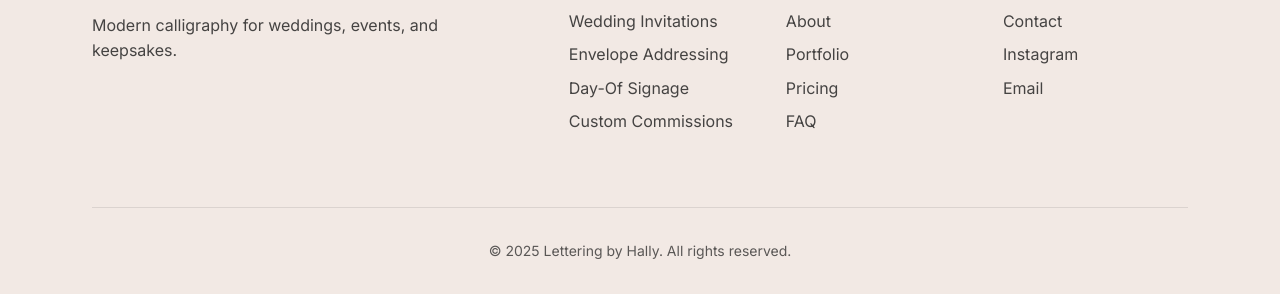
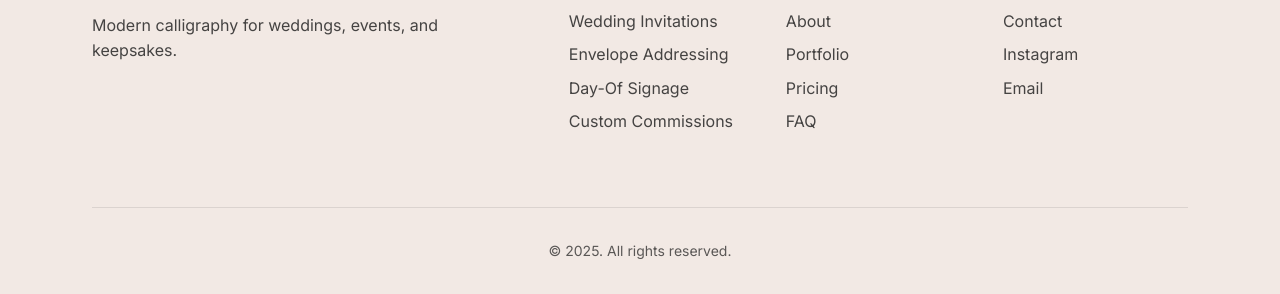
Before and after one commit to gammons/letteringbyhally.com, an Astro site: page / in a window 1280 px wide. Shown: the part 4035-4329 px from the top of the page. Built offline with nearby package versions, Linux system fonts and the light colour scheme; Astro itself is replaced by a stand-in of ours.

Commit message:
update footer

```diff
--- a/src/components/Footer.astro
+++ b/src/components/Footer.astro
@@ -43,7 +43,7 @@ const currentYear = new Date().getFullYear();
     </div>
 
     <div class="footer-bottom">
-      <p>&copy; {currentYear} Lettering by Hally. All rights reserved.</p>
+      <p>&copy; {currentYear}. All rights reserved.</p>
     </div>
   </div>
 </footer>
```
